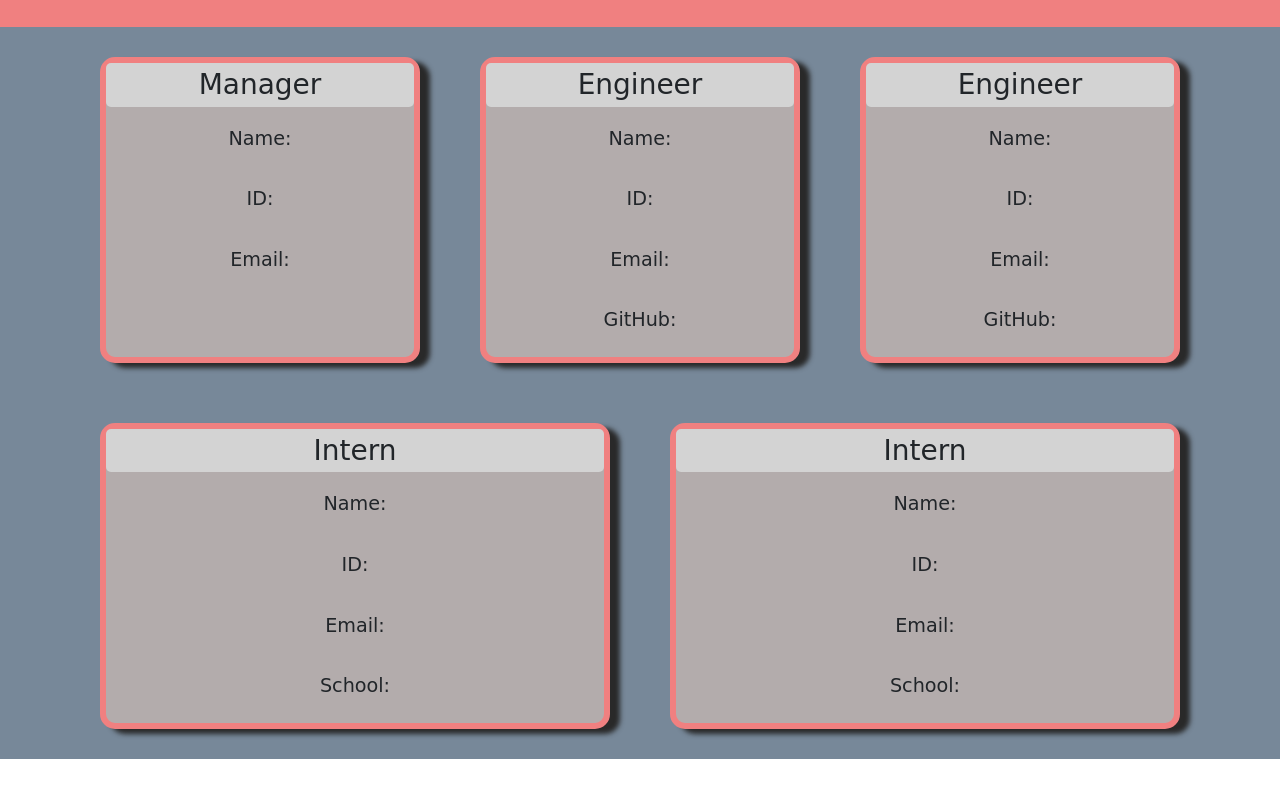
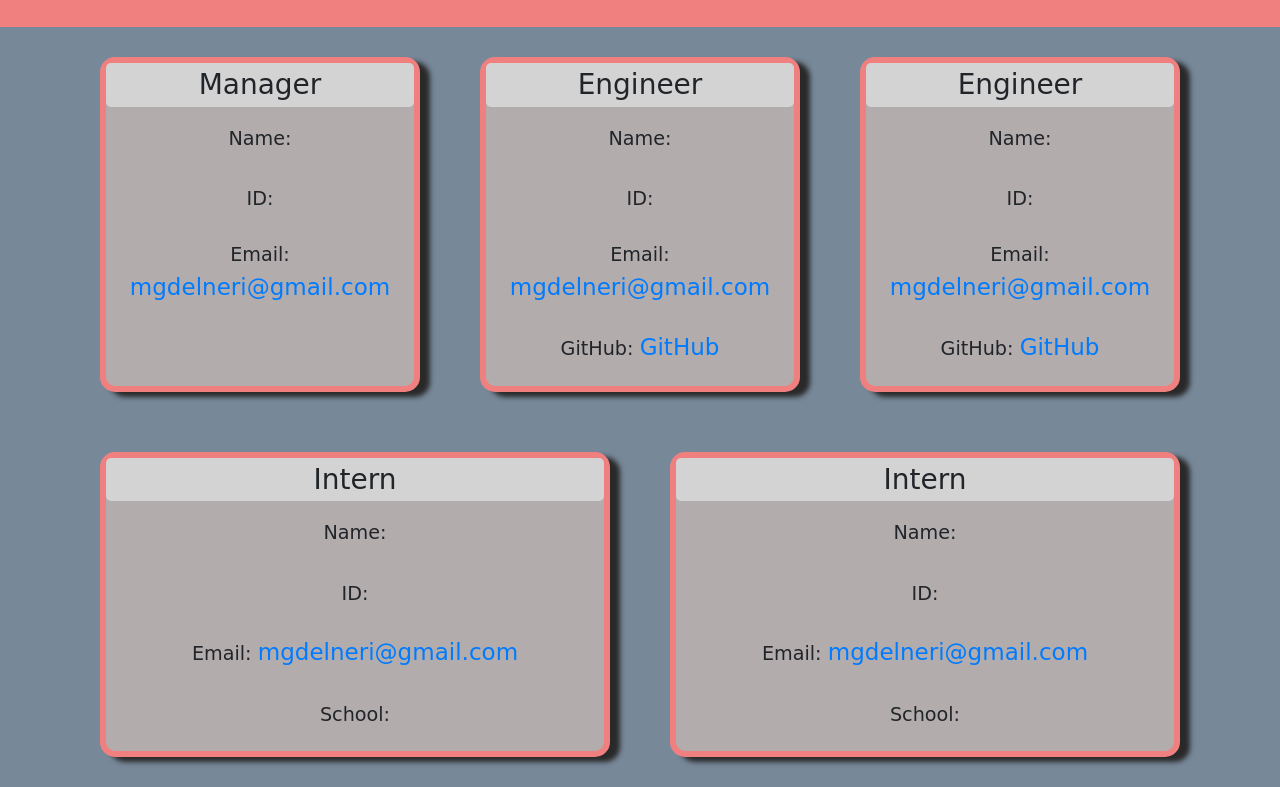
Before and after one commit to mgdelneri/Team-Profile-Generator, a website: page index.html in a window 1280 px wide. Shown: the part 109-896 px from the top of the page. Before the commit the page ends 868 px from the top, so only its background shows below. Drawn offline with nearby package versions, Linux system fonts and the light colour scheme; a web font is replaced by a local one.

Commit message:
Added link specifications in generateHTML and HTML mock-up for emails and github profiles

```diff
--- a/index.html
+++ b/index.html
@@ -21,21 +21,22 @@
                     <h3>Manager</h3>
                     <p>Name: <span></span></p>
                     <p>ID: <span></span></p>
-                    <p>Email: <span></span></p>
+                    <p>Email: <span><a href="mailto: mgdelneri@gmail.com" title="Link to email address">mgdelneri@gmail.com</a></span></p>
+
                 </div>
                 <div class="col" id="box">
                     <h3>Engineer</h3>
                     <p>Name: <span></span></p>
                     <p>ID: <span></span></p>
-                    <p>Email: <span></span></p>
-                    <p>GitHub: <span></span></p>
+                    <p>Email: <span><a href="mailto: mgdelneri@gmail.com" title="Link to email address">mgdelneri@gmail.com</a></span></p>
+                    <p>GitHub: <span><a href="https://github.com/mgdelneri" target="_blank" title="Link to Marina Delneri's GitHub profile">GitHub</a></span></p>
                 </div>
                 <div class="col" id="box">
                     <h3>Engineer</h3>
                     <p>Name: <span></span></p>
                     <p>ID: <span></span></p>
-                    <p>Email: <span></span></p>
-                    <p>GitHub: <span></span></p>
+                    <p>Email: <span><a href="mailto: mgdelneri@gmail.com" title="Link to email address">mgdelneri@gmail.com</a></span></p>
+                    <p>GitHub: <span><a href="https://github.com/mgdelneri" target="_blank" title="Link to Marina Delneri's GitHub profile">GitHub</a></span></p>
                 </div>
             </div>
             <div class="row d-flex justify-content-center justify-content-between box-container">
@@ -43,14 +44,14 @@
                     <h3>Intern</h3>
                     <p>Name: <span></span></p>
                     <p>ID: <span></span></p>
-                    <p>Email: <span></span></p>
+                    <p>Email: <span><a href="mailto: mgdelneri@gmail.com" title="Link to email address">mgdelneri@gmail.com</a></span></p>
                     <p>School: <span></span></p>
                 </div>
                 <div class="col" id="box">
                     <h3>Intern</h3>
                     <p>Name: <span></span></p>
                     <p>ID: <span></span></p>
-                    <p>Email: <span></span></p>
+                    <p>Email: <span><a href="mailto: mgdelneri@gmail.com" title="Link to email address">mgdelneri@gmail.com</a></span></p>
                     <p>School: <span></span></p>
                 </div>
             </div>
```
Also changed, not shown: src/generateHTML.js (+7 -7 lines).
